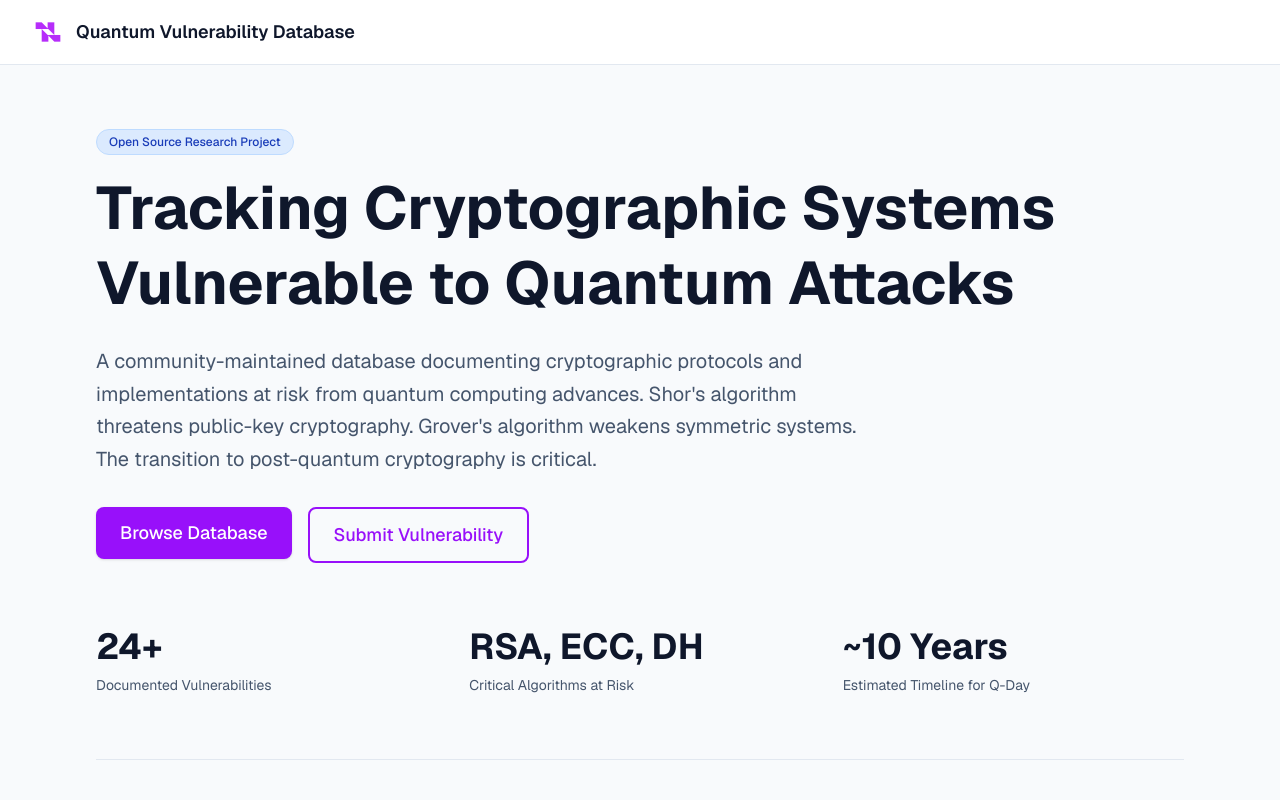
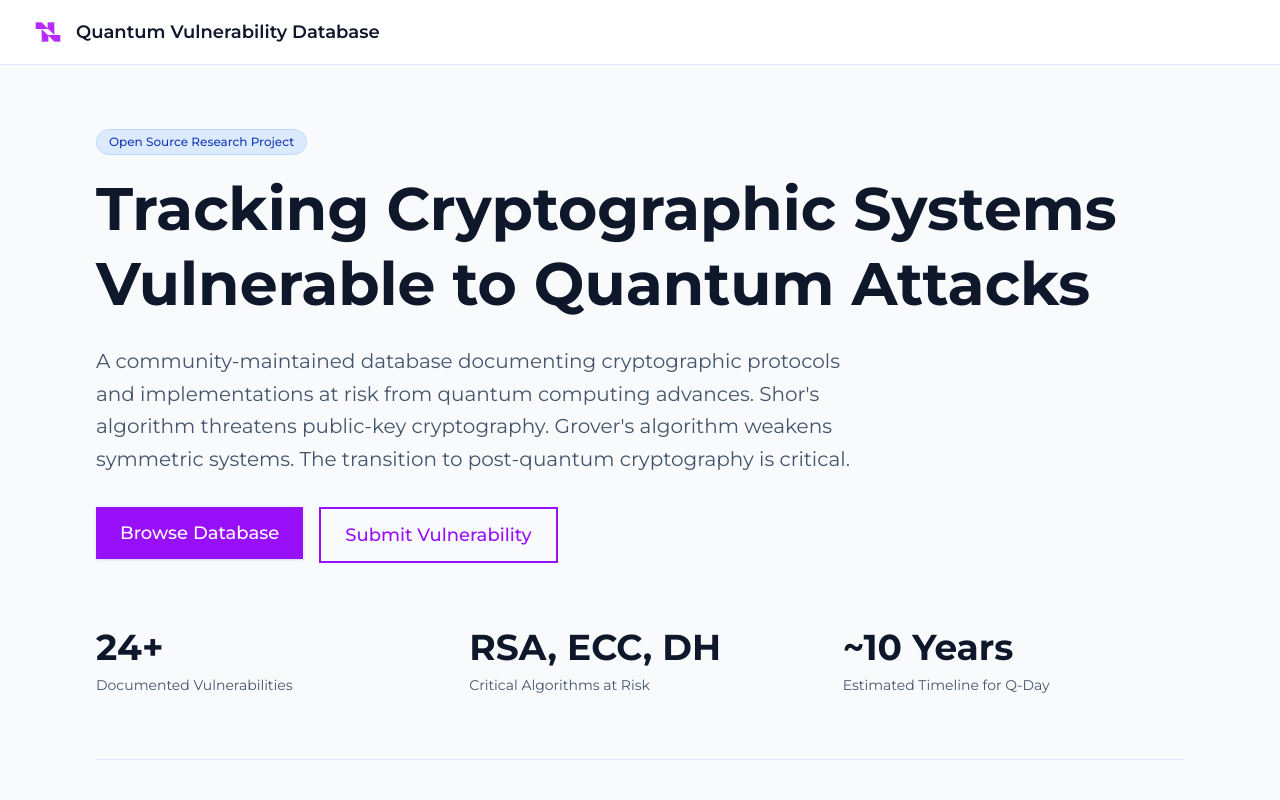
Before and after one commit to appetite-studio-team/quantum-vulnerable-system, a Next.js app: page / in a window 1280 px wide. Shown: the top 800 px of the page. Built offline with nearby package versions, Linux system fonts and the light colour scheme.

Commit message:
Change buttons to sharp corners on home screen and switch font to Montserrat

```diff
--- a/app/globals.css
+++ b/app/globals.css
@@ -16,7 +16,7 @@
   --color-primary: var(--primary);
   --color-primary-dark: var(--primary-dark);
   --color-primary-light: var(--primary-light);
-  --font-sans: var(--font-geist-sans);
+  --font-sans: var(--font-sans);
   --font-mono: var(--font-geist-mono);
 }
 
@@ -32,7 +32,7 @@
 body {
   background: var(--background);
   color: var(--foreground);
-  font-family: var(--font-geist-sans), Arial, Helvetica, sans-serif;
+  font-family: var(--font-sans), Arial, Helvetica, sans-serif;
 }
 
 @layer utilities {
--- a/app/layout.tsx
+++ b/app/layout.tsx
@@ -1,9 +1,9 @@
 import type { Metadata } from "next";
-import { Geist, Geist_Mono } from "next/font/google";
+import { Montserrat, Geist_Mono } from "next/font/google";
 import "./globals.css";
 
-const geistSans = Geist({
-  variable: "--font-geist-sans",
+const montserrat = Montserrat({
+  variable: "--font-sans",
   subsets: ["latin"],
   display: "swap",
   preload: true,
@@ -36,7 +36,7 @@ export default function RootLayout({
   return (
     <html lang="en">
       <body
-        className={`${geistSans.variable} ${geistMono.variable} antialiased`}
+        className={`${montserrat.variable} ${geistMono.variable} antialiased`}
       >
         {children}
       </body>
--- a/app/page.tsx
+++ b/app/page.tsx
@@ -32,12 +32,12 @@ export default function Home() {
           </p>
           <div className="flex flex-col sm:flex-row flex-wrap gap-3 sm:gap-4 mb-12 sm:mb-16">
             <Link href="/dashboard" className="w-full sm:w-auto">
-              <Button variant="primary" size="lg" className="w-full sm:w-auto">
+              <Button variant="primary" size="lg" className="w-full sm:w-auto rounded-none">
                 Browse Database
               </Button>
             </Link>
             <Link href="/submit" className="w-full sm:w-auto">
-              <Button variant="outline" size="lg" className="w-full sm:w-auto">
+              <Button variant="outline" size="lg" className="w-full sm:w-auto rounded-none">
                 Submit Vulnerability
               </Button>
             </Link>
@@ -128,7 +128,7 @@ export default function Home() {
             for the cryptographic community.
           </p>
           <Link href="/submit" className="inline-block">
-            <Button variant="secondary" size="lg" className="w-full sm:w-auto">
+            <Button variant="secondary" size="lg" className="w-full sm:w-auto rounded-none">
               Submit a Vulnerability
             </Button>
           </Link>
```
